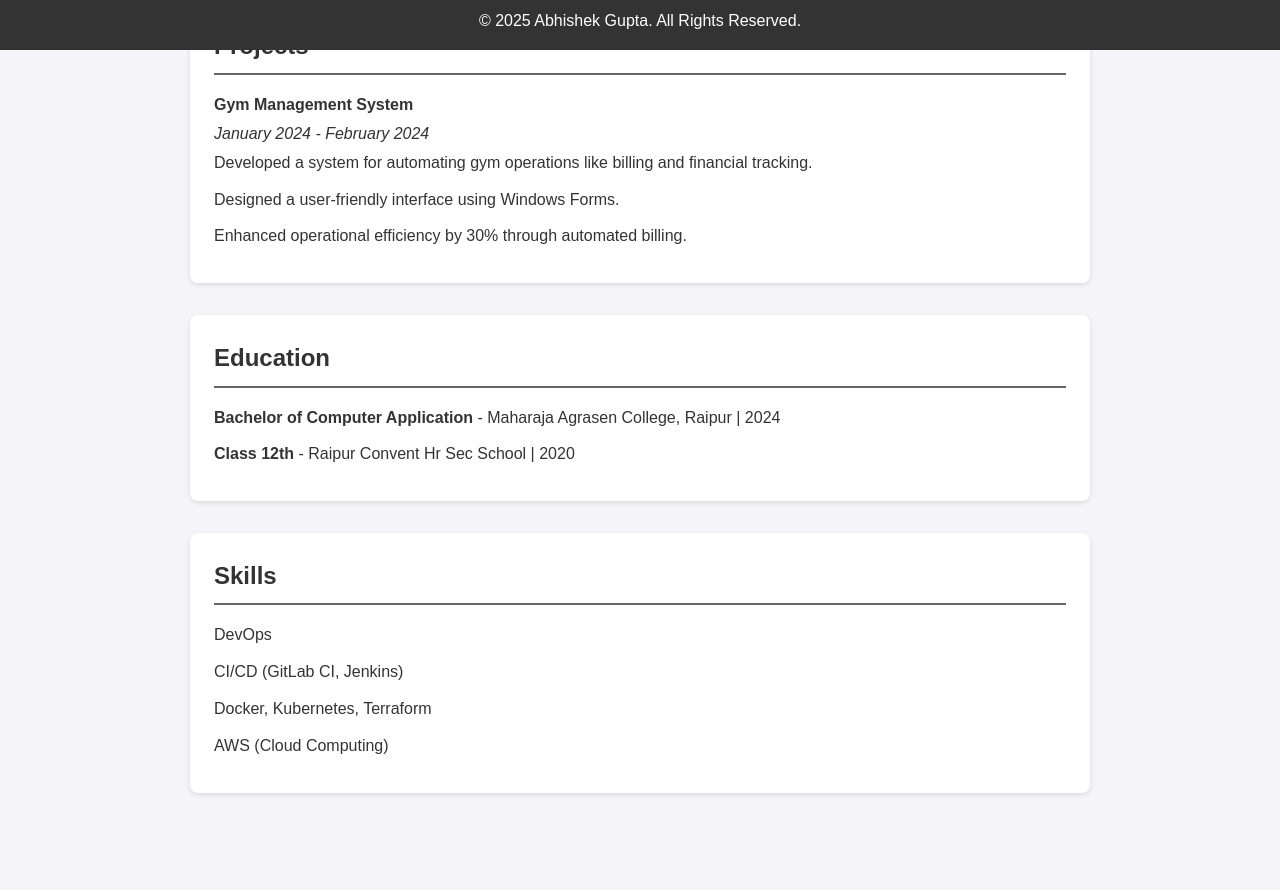
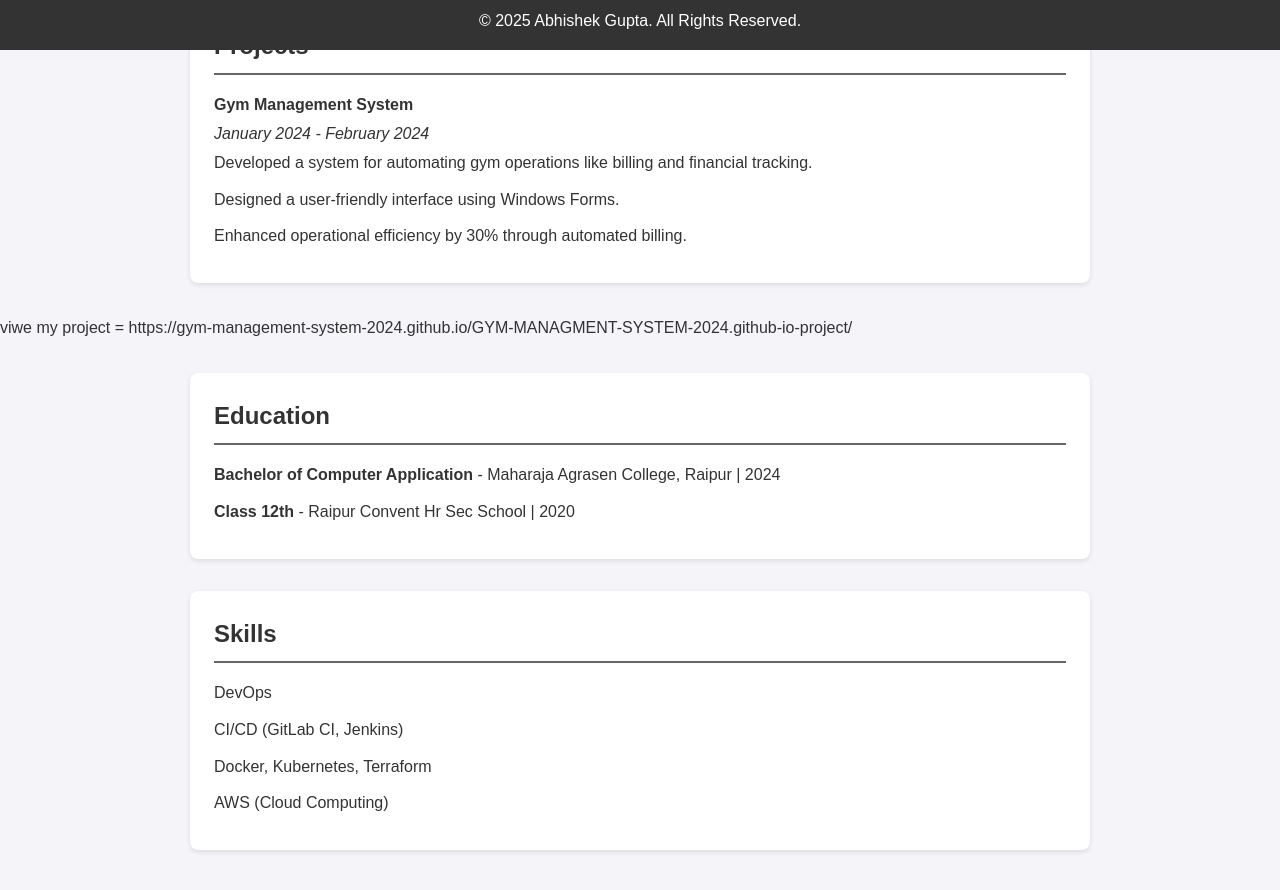
Before and after one commit to iabhishek001/resume, a plain HTML site: page index.html in a window 1280 px wide. Shown: the part 750-1640 px from the top of the page. Drawn offline with Linux system fonts and the light colour scheme.

Commit message:
Update index.html

```diff
--- a/index.html
+++ b/index.html
@@ -140,6 +140,7 @@
             </li>
         </ul>
     </section>
+    <p>viwe my project = https://gym-management-system-2024.github.io/GYM-MANAGMENT-SYSTEM-2024.github-io-project/</p>
 
     <section>
         <h2>Education</h2>
```
